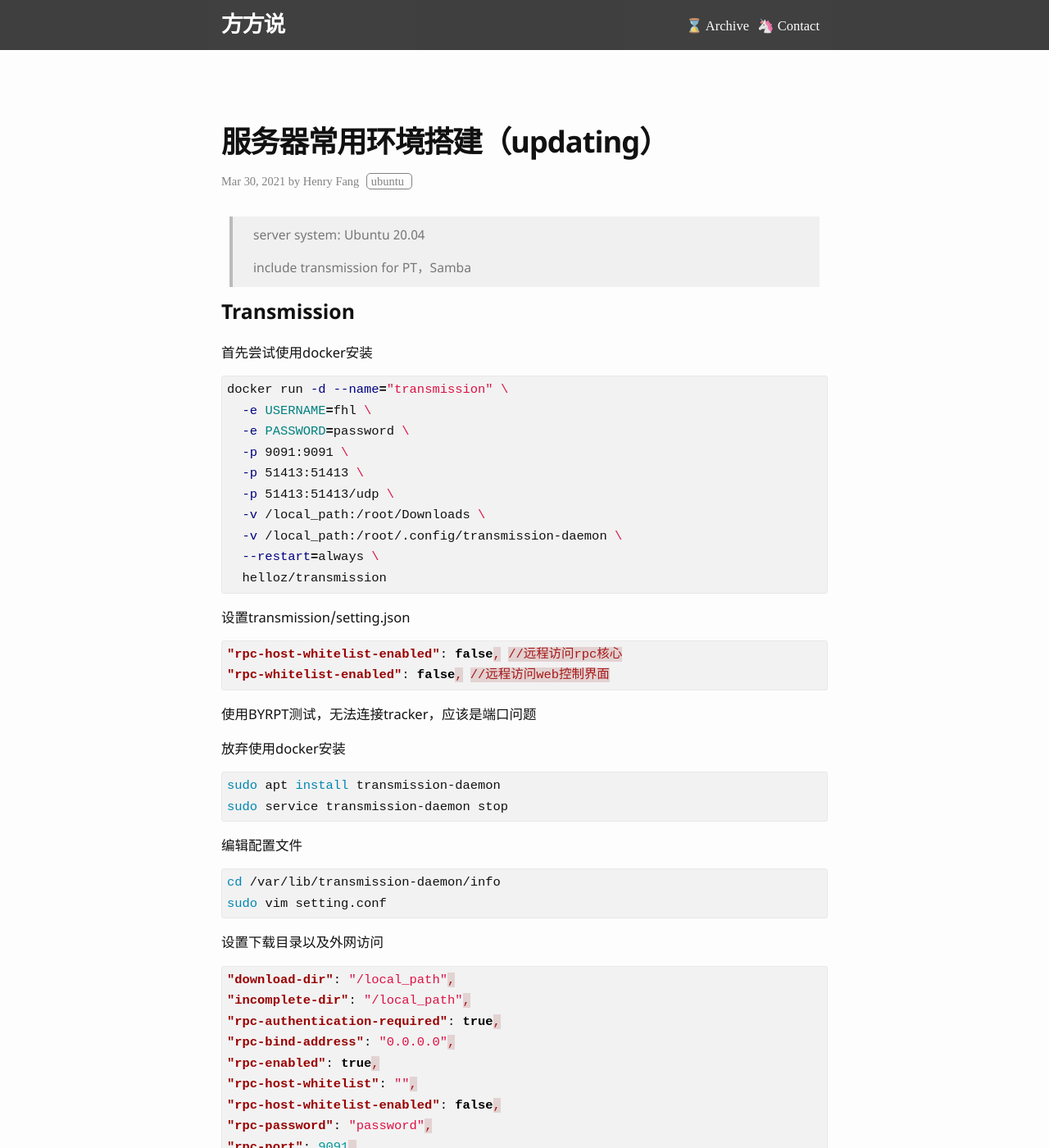
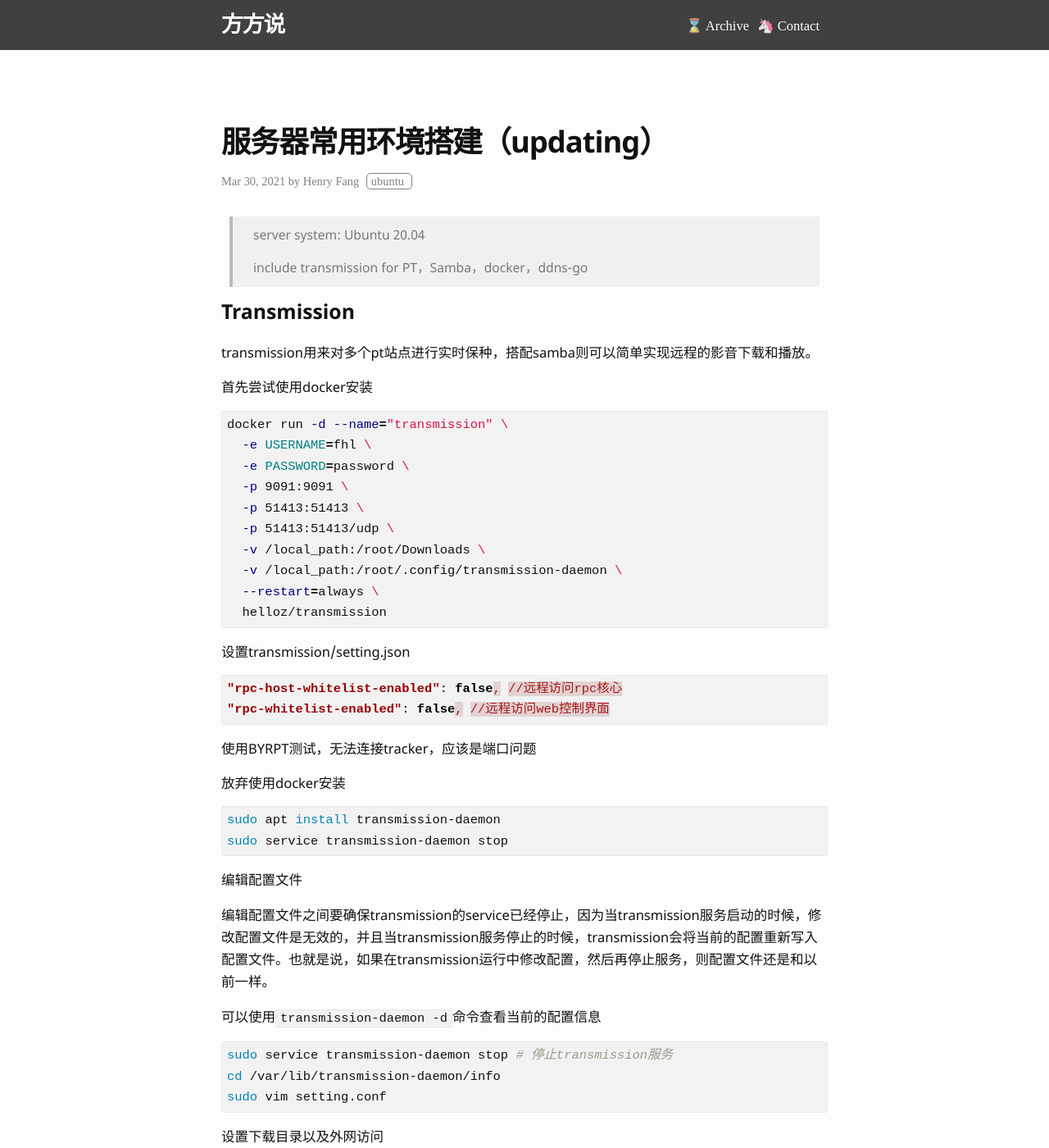
Before and after one commit to ideafang/flog, a Jekyll site: the page built from _posts/2021-3-30-服务器常用环境搭建.md, in a window 1280 px wide and 1400 px high. Shown: the whole window at 82% size. Built offline with Jekyll 4.4.1, drawn with Linux system fonts in a browser that asks for light colours; some web fonts are replaced; some of the changed text lies outside the part shown.

Commit message:
update post 服务器环境搭建

````diff
--- a/_posts/2021-3-30-服务器常用环境搭建.md
+++ b/_posts/2021-3-30-服务器常用环境搭建.md
@@ -8,11 +8,12 @@ tags: ubuntu
 
 > server system: Ubuntu 20.04
 >
-> include transmission for PT，Samba
+> include transmission for PT，Samba，docker，ddns-go
 
 <!--more-->
 
 # Transmission
+transmission用来对多个pt站点进行实时保种，搭配samba则可以简单实现远程的影音下载和播放。
 
 首先尝试使用docker安装
 
@@ -47,7 +48,12 @@ sudo service transmission-daemon stop
 
 编辑配置文件
 
+编辑配置文件之间要确保transmission的service已经停止，因为当transmission服务启动的时候，修改配置文件是无效的，并且当transmission服务停止的时候，transmission会将当前的配置重新写入配置文件。也就是说，如果在transmission运行中修改配置，然后再停止服务，则配置文件还是和以前一样。
+
+可以使用`transmission-daemon -d`命令查看当前的配置信息
+
 ```shell
+sudo service transmission-daemon stop # 停止transmission服务
 cd /var/lib/transmission-daemon/info
 sudo vim setting.conf
 ```
@@ -94,6 +100,10 @@ sudo chmod +x install-tr-control-cn.sh
 
 # Samba
 
+Samba是一种SMB共享文件协议，通过部署Samba服务器，则可以将指定文件夹共享到其他计算机中使用。
+
+samba安装及配置
+
 ```shell
 sudo apt install samba
 sudo vim /etc/samba/smb.conf
@@ -105,6 +115,7 @@ sudo vim /etc/samba/smb.conf
     valid users = samba
     writable = yes
 ```
+创建samba用户，并重启samba服务
 
 ```shell
 sudo useradd samba
````
Also changed, not shown: other parts of _posts/2021-3-30-服务器常用环境搭建.md (+1 -1 lines).
